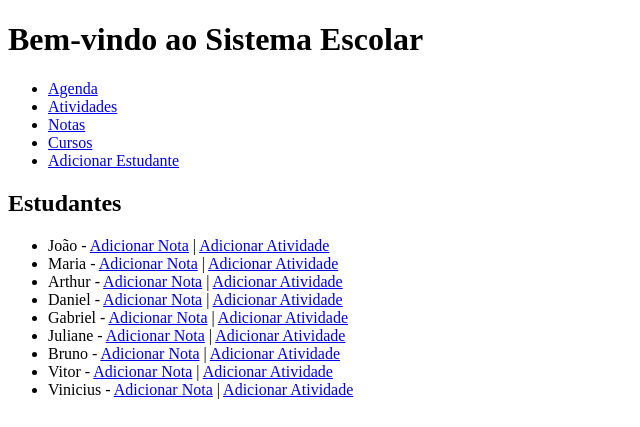
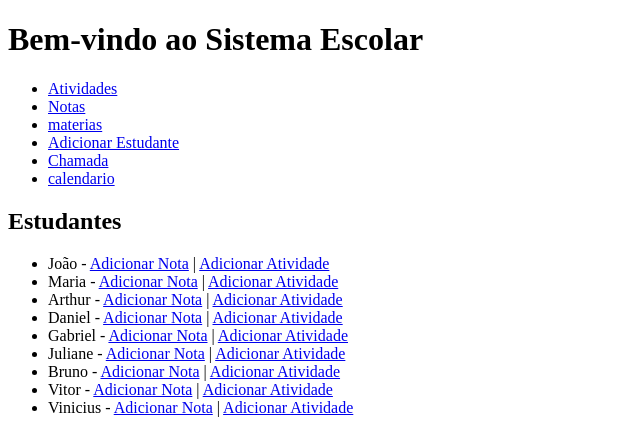
Before and after one commit to bueno07bit/hackathon-relampago, a Flask app: page / in a window 1280 px wide. Shown: the top 427 px of the page, without its empty margins (0-640 px from the left). Run offline with Flask 3, Linux system fonts and the light colour scheme.

Commit message:
index.html

```diff
--- a/templates/index.html
+++ b/templates/index.html
@@ -8,11 +8,12 @@
 <body>
     <h1>Bem-vindo ao Sistema Escolar</h1>
     <ul>
-        <li><a href="{{ url_for('agenda') }}">Agenda</a></li>
         <li><a href="{{ url_for('atividades') }}">Atividades</a></li>
         <li><a href="{{ url_for('notas') }}">Notas</a></li>
-        <li><a href="{{ url_for('cursos_page') }}">Cursos</a></li>
+        <li><a href="{{ url_for('materias_page') }}">materias</a></li>
         <li><a href="{{ url_for('adicionar_estudante') }}">Adicionar Estudante</a></li>
+        <li><a href="{{ url_for('chamada') }}">Chamada</a></li>
+        <li><a href="{{ url_for('calendario') }}">calendario</a></li>
     </ul>
     <h2>Estudantes</h2>
     <ul>
```
